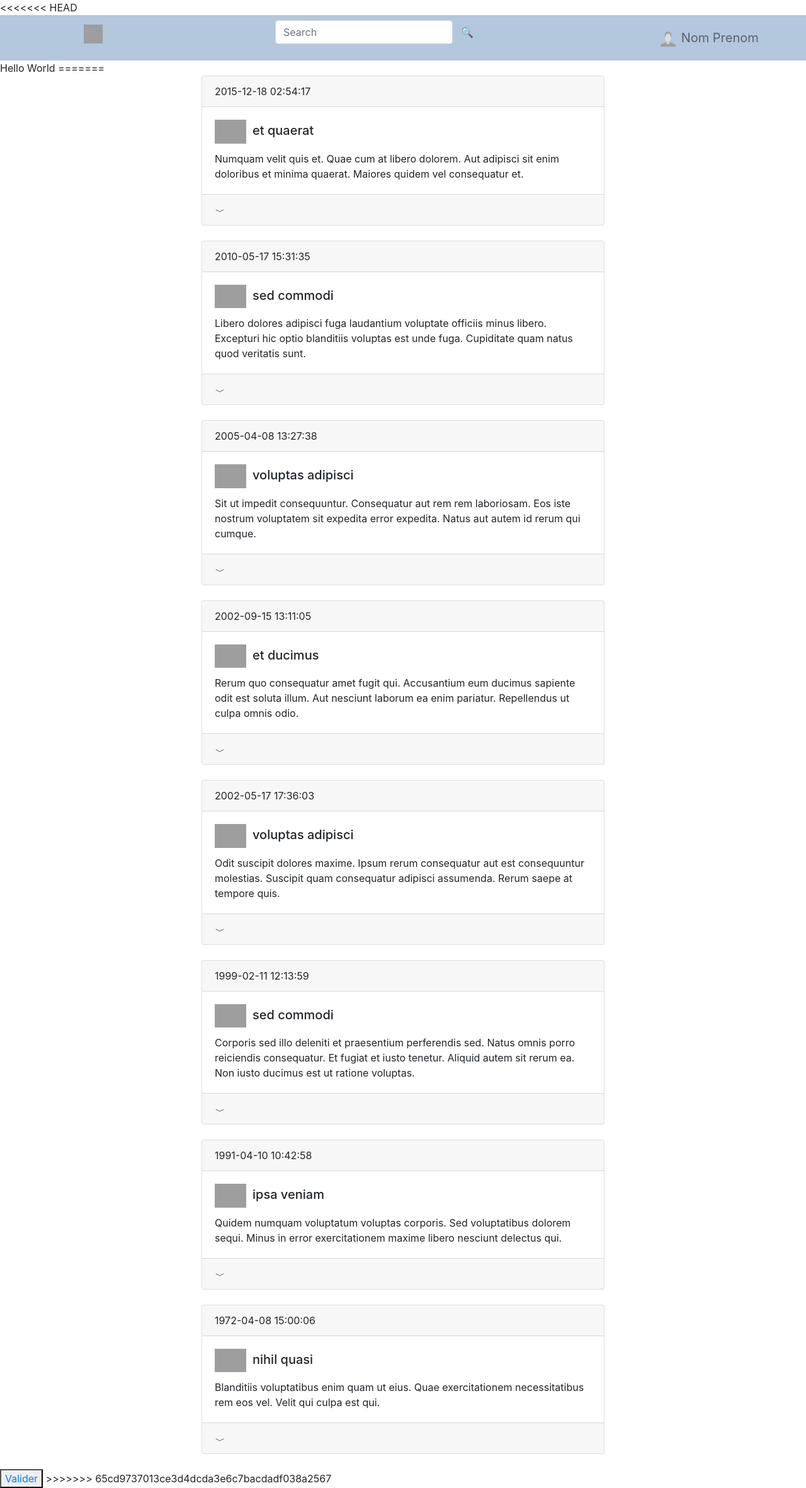
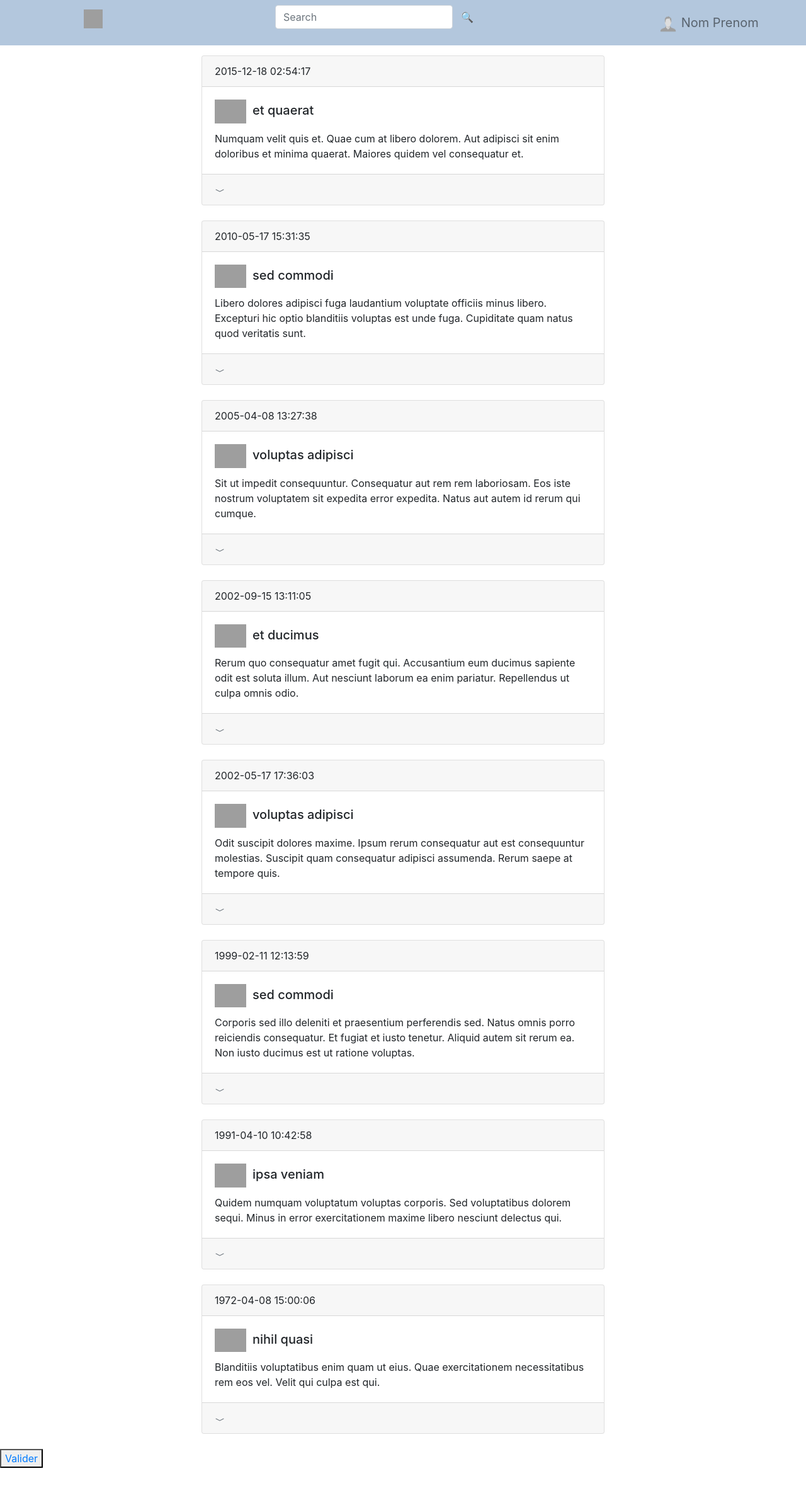
Before and after one commit to BenjaminGonzalez5/Microblogging, a PHP site: page / in a window 1280 px wide. Shown: the whole page at 63% size. After the commit the page ends 2330 px from the top, so only its background shows below. Run offline with PHP 8.4, Linux system fonts and the light colour scheme; data comes from the database, SQL or seed files in the repository; grey boxes are pictures that could not be loaded.

Commit message:
fix merge

```diff
--- a/index.php
+++ b/index.php
@@ -14,19 +14,17 @@
 
 
   <link rel="stylesheet" href="assets/style.css">
-	<link rel="stylesheet" href="https://stackpath.bootstrapcdn.com/bootstrap/4.5.2/css/bootstrap.min.css" integrity="sha384-JcKb8q3iqJ61gNV9KGb8thSsNjpSL0n8PARn9HuZOnIxN0hoP+VmmDGMN5t9UJ0Z" crossorigin="anonymous">
 	<script src="https://code.jquery.com/jquery-3.5.1.slim.min.js" integrity="sha384-DfXdz2htPH0lsSSs5nCTpuj/zy4C+OGpamoFVy38MVBnE+IbbVYUew+OrCXaRkfj" crossorigin="anonymous"></script>
 	<script src="https://cdn.jsdelivr.net/npm/popper.js@1.16.1/dist/umd/popper.min.js" integrity="sha384-9/reFTGAW83EW2RDu2S0VKaIzap3H66lZH81PoYlFhbGU+6BZp6G7niu735Sk7lN" crossorigin="anonymous"></script>
 	<script src="https://stackpath.bootstrapcdn.com/bootstrap/4.5.2/js/bootstrap.min.js" integrity="sha384-B4gt1jrGC7Jh4AgTPSdUtOBvfO8shuf57BaghqFfPlYxofvL8/KUEfYiJOMMV+rV" crossorigin="anonymous"></script>
 	</head>
 <body>
-<<<<<<< HEAD
-	<nav class="navbar navbar-light" style="background-color: #B3C7DD;">
+	<nav class="navbar navbar-light mb-3" style="background-color: #B3C7DD;">
   		<div class="container-fluid">
   			<div class="row w-100">
   				<div class="col-md-2 offset-md-1">
 			  		<a class="navbar-brand" href="#">
-			    		<img src="/assets/logo.png" width="30" height="30" alt="" loading="lazy">
+			    		<img src="assets/logo.png" width="30" height="30" alt="" loading="lazy">
 			  		</a>
 		  		</div>
 
@@ -39,7 +37,7 @@
 
 	  			<div class="col-md-2 offset-md-2">
 			  		<a class="navbar-brand" href="/profile">
-			    		<img src="/assets/profile.png" width="30" height="30" alt="" loading="lazy">
+			    		<img src="assets/profile.png" width="30" height="30" alt="" loading="lazy">
 			    		  <span class="navbar-text">
 						    Nom
 						    Prenom
@@ -50,13 +48,6 @@
 		  	</div>
 		</div>
 	</nav>
-  Hello World
-
-
-<script src="https://code.jquery.com/jquery-3.5.1.slim.min.js" integrity="sha384-DfXdz2htPH0lsSSs5nCTpuj/zy4C+OGpamoFVy38MVBnE+IbbVYUew+OrCXaRkfj" crossorigin="anonymous"></script>
-<script src="https://cdn.jsdelivr.net/npm/popper.js@1.16.1/dist/umd/popper.min.js" integrity="sha384-9/reFTGAW83EW2RDu2S0VKaIzap3H66lZH81PoYlFhbGU+6BZp6G7niu735Sk7lN" crossorigin="anonymous"></script>
-<script src="https://stackpath.bootstrapcdn.com/bootstrap/4.5.2/js/bootstrap.min.js" integrity="sha384-B4gt1jrGC7Jh4AgTPSdUtOBvfO8shuf57BaghqFfPlYxofvL8/KUEfYiJOMMV+rV" crossorigin="anonymous"></script>
-=======
 
 <?php
 	while ($donnees = $reponse->fetch()) {
@@ -81,7 +72,6 @@
 	  }
   ?>
   <button><a href="create_post.php">Valider</a></button>
->>>>>>> 65cd9737013ce3d4dcda3e6c7bacdadf038a2567
 </body>
 </html>
 
```
